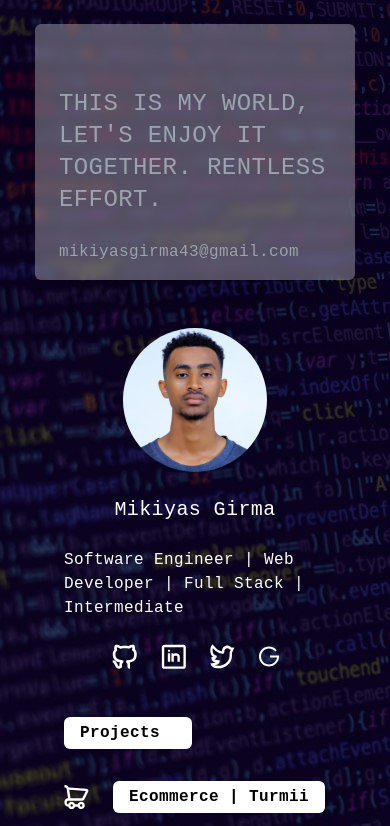
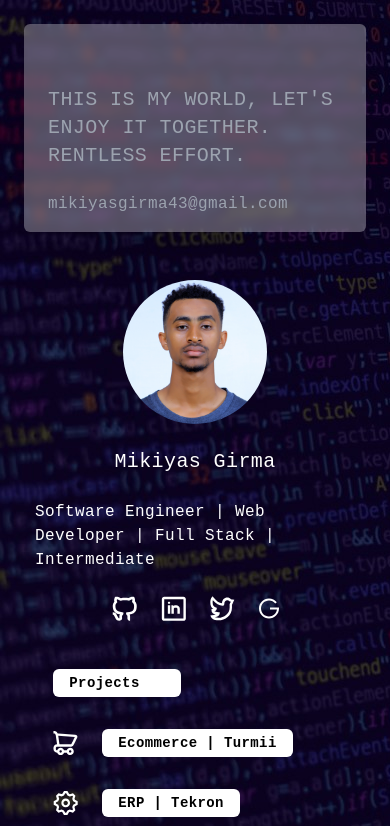
Before and after one commit to mikiyasgirma/Portfolio, a Next.js app: page / in a window 390 px wide. Shown: the top 826 px of the page. Built offline with nearby package versions, Linux system fonts and the light colour scheme.

Commit message:
mobile view styling modified

```diff
--- a/pages/index.js
+++ b/pages/index.js
@@ -1,7 +1,7 @@
 // import type { NextPage } from "next";
 import Head from "next/head";
 import Image from "next/image";
-import { useState } from "react";
+import { useEffect, useRef, useState } from "react";
 import MyModal from "../components/dialog";
 
 const Home = () => {
@@ -18,15 +18,17 @@ const Home = () => {
     setIsOpen(true);
   }
 
+  console.log("isopen", isOpen);
+
   return (
     <div>
-      <div className="md:h-screen h-full md:flex md:flex-col justify-center py-6 px-16 bg-vscode-background bg-repeat text-white font-Roboto tracking-wide">
+      <div className="md:h-screen h-full md:flex md:flex-col justify-center py-6 md:px-16 px-6 bg-vscode-background bg-repeat text-white font-Roboto tracking-wide">
         <div className="flex flex-col md:flex-row justify-between items-center space-y-12">
           <div
-            className="bg-white flex flex-col justify-center px-6 py-4 text-gray-400 w-80 h-64 shadow-2xl bg-clip-padding bg-opacity-30 rounded-md "
+            className="bg-white flex flex-col justify-center px-6 py-4 text-gray-400 w-full md:w-80 h-52 md:h-64 shadow-2xl bg-clip-padding bg-opacity-30 rounded-md "
             style={{ backdropFilter: "blur(5px)" }}
           >
-            <p className="uppercase text-2xl">
+            <p className="uppercase md:text-2xl text-xl">
               This is my world, let's enjoy it together. Rentless Effort.
             </p>
             <div className="fixed bottom-4 left-6">
@@ -54,19 +56,20 @@ const Home = () => {
               <img src="/assets/gmail.svg" />
             </div>
           </div>
-          <div className="flex flex-col  space-y-4 ">
+          <div className="flex flex-col text-sm md:text-base space-y-4 ">
             <div className="text-black font-semibold bg-white w-32 rounded-md px-4 py-1">
               Projects
             </div>
 
             <div className="flex space-x-6 pt-4">
               <img src="/assets/cart.svg" />
-              <div
+              <button
+                // ref={inputRef}
                 onClick={openModal}
                 className="bg-white cursor-pointer text-black rounded-md px-4 py-1 hover:outline hover:bg-vscode-background hover:text-white"
               >
                 <p className=" font-semibold">Ecommerce | Turmii</p>
-              </div>
+              </button>
             </div>
             <div className="flex space-x-6 pt-4">
               <img src="/assets/ERP.svg" />
```
